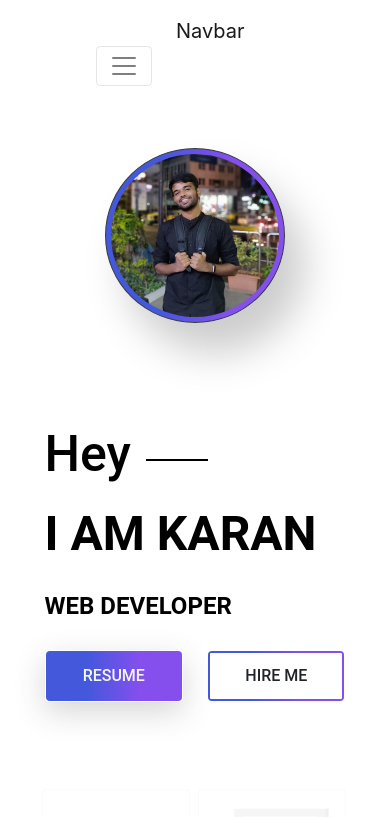
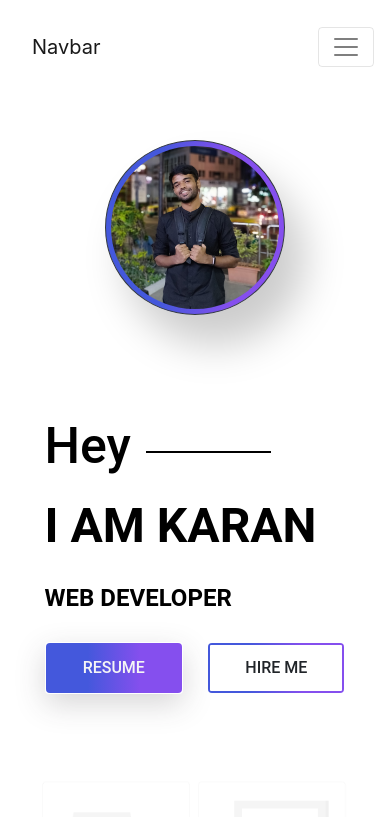
Before and after one commit to karan101099/coursera-test, a plain HTML site: page portfolio/index.html in a window 390 px wide. Shown: the top 817 px of the page. Drawn offline with Linux system fonts and the light colour scheme.

Commit message:
changed navbar for mobile

```diff
--- a/portfolio/css/style.css
+++ b/portfolio/css/style.css
@@ -106,6 +106,19 @@ body {
   .banner-image > img{
     margin-top:30px !important;
   }
+
+  .header-area .main-menu .navbar .navbar-brand {
+    padding: 1rem;
+}
+
+.header-area .main-menu .navbar {
+  padding: 1rem 1rem;
+}
+
+.site-main .site-banner .site-title h3::after {
+  width: 32vw;
+}
+
 }
 
 /* End Banner Area */
```
